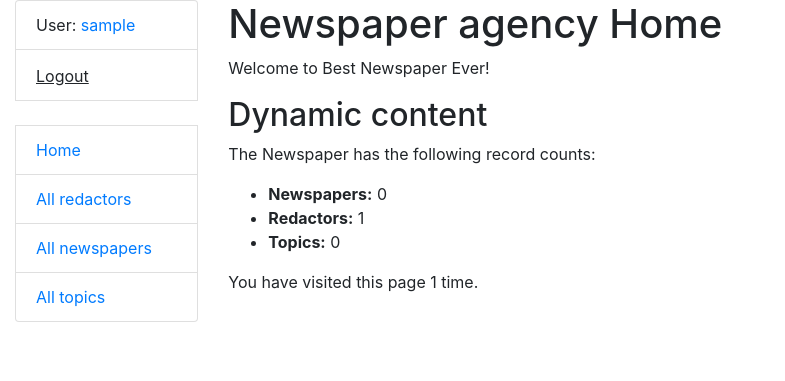
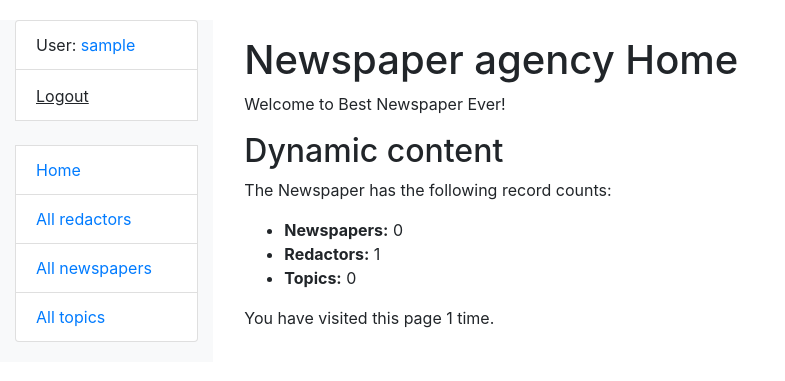
Before and after one commit to mihavryliuk/newspaper-agency, a Django app: page / in a window 1280 px wide. Shown: the top 381 px of the page, without its empty margins (0-785 px from the left). Run offline with Django 5.2, Linux system fonts and the light colour scheme; the visitor is signed in with stand-in values (Sample User, id 1); data comes from the database, SQL or seed files in the repository; data that the repository does not hold is empty.

Commit message:
started fixing look

```diff
--- a/catalog/models.py
+++ b/catalog/models.py
@@ -1,5 +1,6 @@
 from django.contrib.auth.models import AbstractUser
 from django.db import models
+from django.urls import reverse
 
 
 class Topic(models.Model):
@@ -15,6 +16,9 @@ class Redactor(AbstractUser):
     def __str__(self):
         return self.username
 
+    def get_absolute_url(self):
+        return reverse('catalog:redactor-detail', args=[str(self.id)])
+
 
 class Newspaper(models.Model):
     title = models.CharField(max_length=255)
--- /dev/null
+++ b/static/css/styles.css
@@ -0,0 +1,8 @@
+body {
+    margin-top: 20px;
+}
+
+.link-to-page {
+    float: right;
+    margin: 0 2px 0 2px;
+}
--- a/templates/base.html
+++ b/templates/base.html
@@ -2,14 +2,13 @@
 <html lang="en">
 
 <head>
-    {% block title %}<title>Newspaper agency</title>{% endblock %}
+    {% block title %}<title>Newspaper Agency</title>{% endblock %}
     <meta charset="utf-8">
     <meta name="viewport" content="width=device-width, initial-scale=1">
     <link rel="stylesheet"
           href="https://cdn.jsdelivr.net/npm/bootstrap@4.5.3/dist/css/bootstrap.min.css"
           integrity="sha384-TX8t27EcRE3e/ihU7zmQxVncDAy5uIKz4rEkgIXeMed4M0jlfIDPvg6uqKI2xXr2"
           crossorigin="anonymous">
-    <!-- Add additional CSS in static file -->
     {% load static %}
     <link rel="stylesheet" href="{% static 'css/styles.css' %}">
 </head>
@@ -17,22 +16,20 @@
 <body>
 <div class="container-fluid">
     <div class="row">
-        <div class="col-sm-2">
-
+        <nav class="col-sm-2 bg-light sidebar">
             {% block sidebar %}
                 {% include "includes/sidebar.html" %}
             {% endblock %}
+        </nav>
+        <main class="col-sm-10">
+            <div class="content p-3">
+                {% block content %}{% endblock %}
 
-        </div>
-        <div class="col-sm-10 ">
-
-            {% block content %}{% endblock %}
-
-            {% block pagination %}
-                {% include "includes/pagination.html" %}
-            {% endblock %}
-
-        </div>
+                {% block pagination %}
+                    {% include "includes/pagination.html" %}
+                {% endblock %}
+            </div>
+        </main>
     </div>
 </div>
 </body>
```
